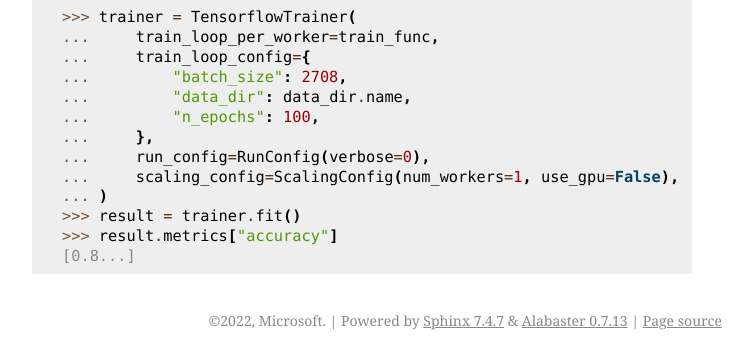
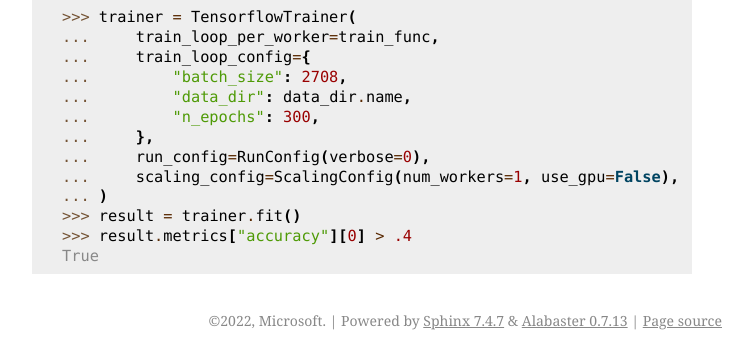
Before and after one commit to microsoft/DeepGNN, a Sphinx documentation site: the page built from docs/tf/ray_usage.rst, in a window 1280 px wide and 900 px high, scrolled down 4131 px. Shown: the part 540-892 px from the top of the window, without its empty margins (388-1141 px from the left). Built offline with Sphinx 7.4.7, drawn with Linux system fonts in a browser that asks for light colours.

Commit message:
Improve doctest stability.

```diff
--- a/docs/tf/ray_usage.rst
+++ b/docs/tf/ray_usage.rst
@@ -250,11 +250,11 @@ Ray Usage Example for Node Classification with GAT
     ...     train_loop_config={
     ...         "batch_size": 2708,
     ...         "data_dir": data_dir.name,
-    ...         "n_epochs": 100,
+    ...         "n_epochs": 300,
     ...     },
     ...     run_config=RunConfig(verbose=0),
     ...     scaling_config=ScalingConfig(num_workers=1, use_gpu=False),
     ... )
     >>> result = trainer.fit()
-    >>> result.metrics["accuracy"]
-    [0.8...]
+    >>> result.metrics["accuracy"][0] > .4
+    True
```
Also changed, not shown: 1 other file.
